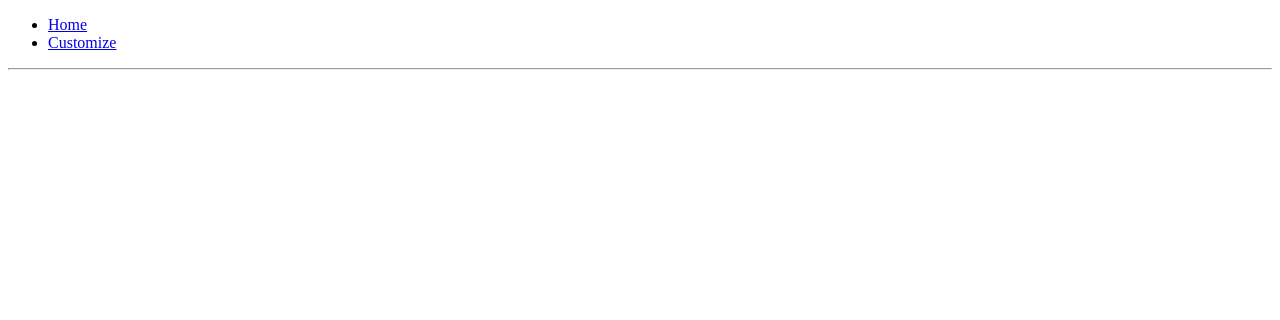
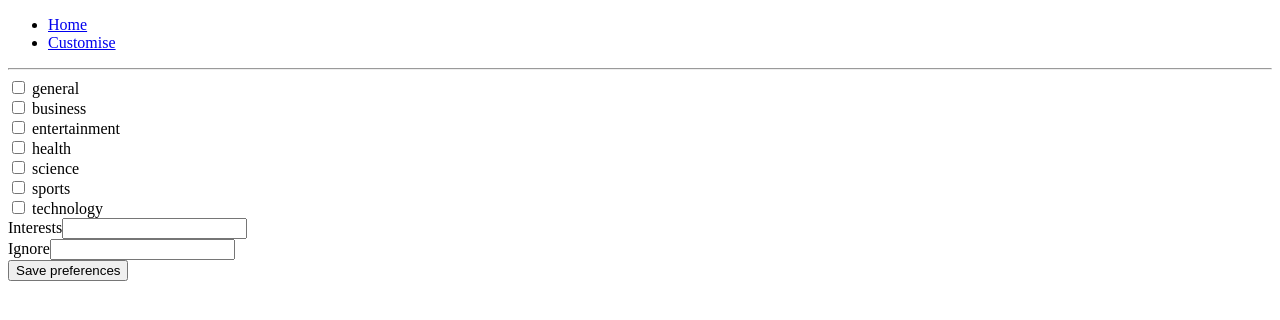
Before and after one commit to AniaMakes/newsit-react, a React app: page /customise in a window 1280 px wide. Shown: the top 320 px of the page. Built offline with nearby package versions, Linux system fonts and the light colour scheme; the HTML template or start-up script is replaced by a standard one.

Commit message:
fixed US/UK spelling differences

```diff
--- a/src/components/AppRouter.js
+++ b/src/components/AppRouter.js
@@ -3,7 +3,7 @@ import { BrowserRouter as Router, Route, Switch, Link } from 'react-router-dom';
 import Default from './Default';
 import Category from './Category';
 import Found from './Found';
-import Customize from './Customize';
+import CustomiseContainer from '../containers/CustomiseContainer';
 
 
 const AppRouter = () => (
@@ -12,7 +12,7 @@ const AppRouter = () => (
 			<ul>
 				<li><Link to='/'>Home</Link></li>
 				{/*<li><Link to='/category'>Link to Category</Link></li>*/}
-				<li><Link to='/customize'>Customize</Link></li>
+				<li><Link to='/customise'>Customise</Link></li>
 			</ul>
 
 			<hr/>
@@ -20,7 +20,7 @@ const AppRouter = () => (
 			<Route exact path='/' component={Default} />
 			<Route path='/category/:category' component={Category} />
 			<Route path='/found' component={Found} />
-			<Route path='/customize' component={Customize} />
+			<Route path='/customise' component={CustomiseContainer} />
 		</div>
 	</Router>
 
--- a/src/components/Customize.js
+++ /dev/null
@@ -1,5 +0,0 @@
-import React from 'react';
-
-const Customize = () => <div>Customize the view</div>;
-
-export default Customize;
```
